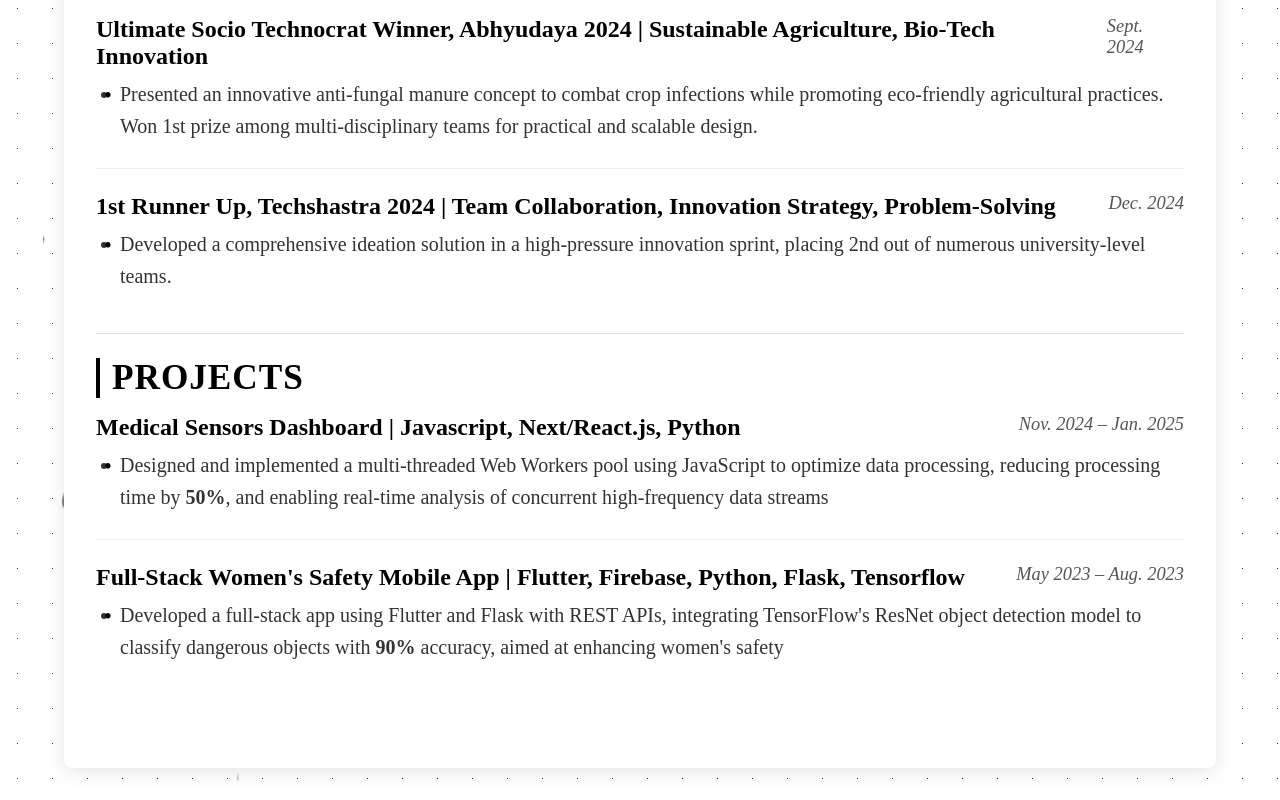
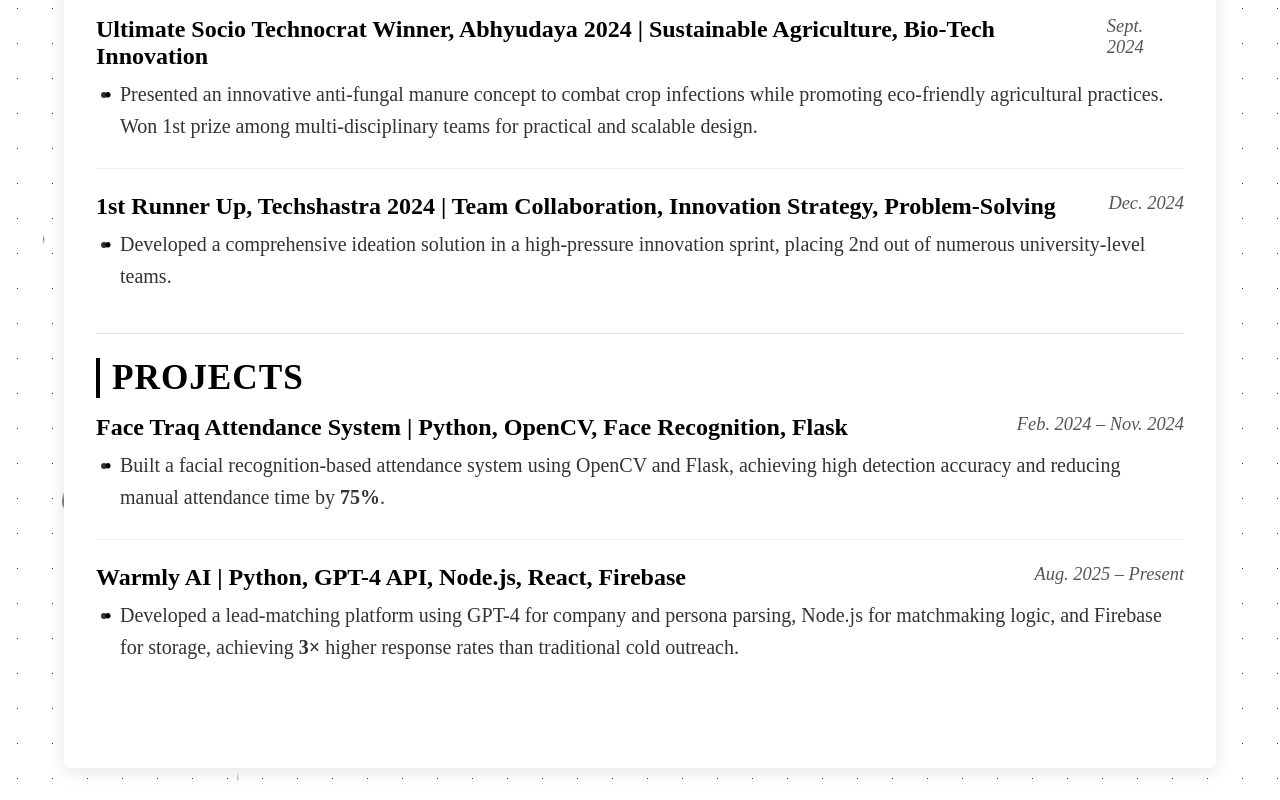
Before and after one commit to harshjindall/sde, a React (Create React App) app: page /experience in a window 1280 px wide. Shown: the part 1864-2664 px from the top of the page. Built offline with nearby package versions, Linux system fonts and the light colour scheme.

Commit message:
Update ExperiencePage.js

```diff
--- a/src/MyComponents/ExperiencePage.js
+++ b/src/MyComponents/ExperiencePage.js
@@ -158,21 +158,21 @@
 
             <div className="resume-item">
               <div className="resume-item-header">
-                <h3>Medical Sensors Dashboard | Javascript, Next/React.js, Python</h3>
-                <span className="resume-date">Nov. 2024 – Jan. 2025</span>
+                <h3>Face Traq Attendance System | Python, OpenCV, Face Recognition, Flask</h3>
+                <span className="resume-date">Feb. 2024 – Nov. 2024</span>
               </div>
               <ul className="resume-item-details">
-                <li>Designed and implemented a multi-threaded Web Workers pool using JavaScript to optimize data processing, reducing processing time by <strong>50%</strong>, and enabling real-time analysis of concurrent high-frequency data streams</li>
+                <li>Built a facial recognition-based attendance system using OpenCV and Flask, achieving high detection accuracy and reducing manual attendance time by <strong>75%</strong>.</li>
               </ul>
             </div>
 
             <div className="resume-item">
               <div className="resume-item-header">
-                <h3>Full-Stack Women's Safety Mobile App | Flutter, Firebase, Python, Flask, Tensorflow</h3>
-                <span className="resume-date">May 2023 – Aug. 2023</span>
+                <h3>Warmly AI | Python, GPT-4 API, Node.js, React, Firebase</h3>
+                <span className="resume-date">Aug. 2025 – Present</span>
               </div>
               <ul className="resume-item-details">
-                <li>Developed a full-stack app using Flutter and Flask with REST APIs, integrating TensorFlow's ResNet object detection model to classify dangerous objects with <strong>90%</strong> accuracy, aimed at enhancing women's safety</li>
+                <li>Developed a lead-matching platform using GPT-4 for company and persona parsing, Node.js for matchmaking logic, and Firebase for storage, achieving <strong>3×</strong> higher response rates than traditional cold outreach.</li>
               </ul>
             </div>
           </section>
```
